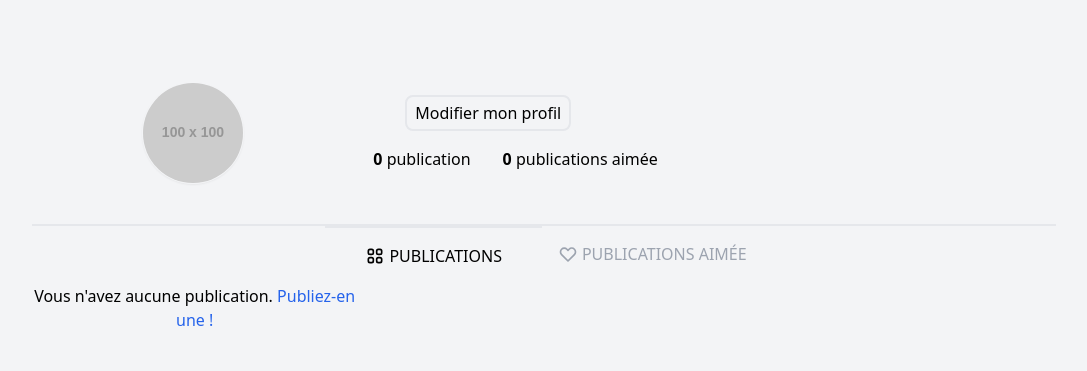
After one commit to theoDELAS/symfony-project-b3, a Symfony app: template templates/user/details.html.twig in a window 1280 px wide. The commit adds this page. Shown: the top 371 px of the page, without its empty margins (96-1183 px from the left). Run offline with Twig, Linux system fonts and the light colour scheme; the template is opened without the code that fills it, so the values that code supplies are empty; grey boxes labelled with a size stand in for pictures from a placeholder-image service; style sheets or scripts are compiled from the project's sources; some libraries are stand-ins or nearby versions.

Commit message:
:sparkles: profile page

```diff
--- a/assets/css/app.css
+++ b/assets/css/app.css
@@ -36,3 +36,11 @@ body {
   @apply object-cover w-full;
   max-height: 600px;
 }
+
+.picture-post {
+  @apply object-cover w-full;
+  height: 300px;
+  max-height: 300px;
+  width: 300px;
+  max-width: 300px;
+}
--- a/assets/js/app.js
+++ b/assets/js/app.js
@@ -1,2 +1,3 @@
 import '../css/app.css';
-import 'notyf/notyf.min.css'
+import 'notyf/notyf.min.css';
+import 'alpinejs';
--- a/templates/includes/header.html.twig
+++ b/templates/includes/header.html.twig
@@ -24,11 +24,11 @@
                         </svg>
                     </a>
                 </li>
-                <li>
-                    <a href="#">
+                <li class="relative" x-data="{isOpen: false}">
+                    <button class="focus:outline-none" @click="isOpen=true">
                         <svg xmlns="http://www.w3.org/2000/svg" fill="none" viewBox="0 0 24 24" stroke="currentColor" class="w-6">
                             <path stroke-linecap="round" stroke-linejoin="round" stroke-width="2" d="M5.121 17.804A13.937 13.937 0 0112 16c2.5 0 4.847.655 6.879 1.804M15 10a3 3 0 11-6 0 3 3 0 016 0zm6 2a9 9 0 11-18 0 9 9 0 0118 0z" />
-                        </svg> #}
+                        </svg>
                     </button>
                     <ul x-show="isOpen" @click.away="isOpen=false" x-cloak class="divide-y bg-white text-xs absolute top-0 right-0 mt-10 w-50 rounded-lg text-black">
                         <li class="block hover:bg-gray-100 py-2 px-5 whitespace-nowrap">
--- /dev/null
+++ b/templates/user/details.html.twig
@@ -0,0 +1,102 @@
+{% extends 'base.html.twig' %}
+
+{% block title %}Hello UserController!{% endblock %}
+
+{% block body %}
+<div class="main-container py-5">
+    <div class="posts grid grid-cols-6 items-center mb-10">
+        <div class="col-span-2 avatar mr-5 flex justify-center">
+            <img class="rounded-full border border-gray-100 shadow-sm" src="http://placehold.it/100x100" alt="avatar de {{ user.firstName }}">
+        </div>
+        <div class="col-span-4 personal-infos">
+            <div class="flex items-center justify-left mb-4">
+                <div class="mr-8 text-2xl font-thin">{{ user.name }}</div>
+                <a href="" class="transition duration-300 border-2 ease-in-out hover:bg-gray-200 transform rounded-lg px-2 py-1">
+                    Modifier mon profil
+                </a>
+            </div>
+            <div class="flex">
+                <div class="posts mr-8">
+                    <strong>{{ user.posts | length }}</strong> publication{% if user.posts | length > 0 %}s{% endif %}
+                </div>
+                <div class="likes">
+                    <strong>{{ user.likes | length }}</strong> publications aimée{% if user.likes | length > 0 %}s{% endif %}
+                </div>
+
+            </div>
+        </div>
+    </div>
+    <div class="border-t-2 pb-5" x-data="{ selected: 'option-1' }">
+        <nav class="flex justify-center">
+            <ul class="flex text-gray-400">
+                <li class="px-10 pt-4" :class="{ 'text-black border-t-2 border-gray-200': selected === 'option-1' }">
+                    <a href="#option-1" @click="selected = 'option-1'" class="flex">
+                        <svg xmlns="http://www.w3.org/2000/svg" fill="none" viewBox="0 0 24 24" stroke="currentColor" class="w-5 mr-1">
+                            <path stroke-linecap="round" stroke-linejoin="round" stroke-width="2" d="M4 6a2 2 0 012-2h2a2 2 0 012 2v2a2 2 0 01-2 2H6a2 2 0 01-2-2V6zM14 6a2 2 0 012-2h2a2 2 0 012 2v2a2 2 0 01-2 2h-2a2 2 0 01-2-2V6zM4 16a2 2 0 012-2h2a2 2 0 012 2v2a2 2 0 01-2 2H6a2 2 0 01-2-2v-2zM14 16a2 2 0 012-2h2a2 2 0 012 2v2a2 2 0 01-2 2h-2a2 2 0 01-2-2v-2z" />
+                        </svg>
+                        <span>PUBLICATIONS</span>
+                    </a>
+                </li>
+                <li class="px-4 pt-4" :class="{ 'text-black border-t-2 border-gray-200': selected === 'option-2' }">
+                    <a href="#option-2" @click="selected = 'option-2'" class="flex">
+                         <svg xmlns="http://www.w3.org/2000/svg" fill="none" viewBox="0 0 24 24" stroke="currentColor" class="w-5 mr-1">
+                            <path stroke-linecap="round" stroke-linejoin="round" stroke-width="2" d="M4.318 6.318a4.5 4.5 0 000 6.364L12 20.364l7.682-7.682a4.5 4.5 0 00-6.364-6.364L12 7.636l-1.318-1.318a4.5 4.5 0 00-6.364 0z" />
+                        </svg>
+                        <span>PUBLICATIONS AIMÉE</span>
+                    </a>
+                </li>
+            </ul>
+        </nav>
+
+        <div x-show.transition.in.opacity.duration.300ms="selected === 'option-1'" class="pt-4 grid grid-cols-3 gap-6">
+            {% if user.posts | length == 0 %}
+                <div class="text-center">
+                    Vous n'avez aucune publication. <a href="#" class="text-blue-600 hover:text-blue-400">Publiez-en une !</a>
+                </div>
+            {% else %}
+                {% for post in user.posts %}
+                    <div class="col-span-1">
+                        <img class="picture-post" src="{{ post.picture }}" alt="">
+                    </div>
+                {% endfor %}
+            {% endif %}
+        </div>
+
+        <div x-show.transition.in.opacity.duration.300ms="selected === 'option-2'" class="pt-4 grid grid-cols-3 gap-6">
+           {% if user.likes | length == 0 %}
+                <div class="text-center">
+                    Vous n'avez aimé aucune publication.
+                </div>
+            {% else %}
+                {% for like in user.likes %}
+                    <div class="col-span-1">
+                        <img class="picture-post" src="{{ like.post.picture }}" alt="">
+                    </div>
+                {% endfor %}
+            {% endif %}
+        </div>
+  </div>
+    {# <nav class="flex items-center justify-center border-t-2 pt-3 pb-5">
+        <ul class="flex items-center space-x-10">
+            <li>
+                <a href="#" class="flex">
+                    <svg xmlns="http://www.w3.org/2000/svg" fill="none" viewBox="0 0 24 24" stroke="currentColor" class="w-5 mr-1">
+                        <path stroke-linecap="round" stroke-linejoin="round" stroke-width="2" d="M4 6a2 2 0 012-2h2a2 2 0 012 2v2a2 2 0 01-2 2H6a2 2 0 01-2-2V6zM14 6a2 2 0 012-2h2a2 2 0 012 2v2a2 2 0 01-2 2h-2a2 2 0 01-2-2V6zM4 16a2 2 0 012-2h2a2 2 0 012 2v2a2 2 0 01-2 2H6a2 2 0 01-2-2v-2zM14 16a2 2 0 012-2h2a2 2 0 012 2v2a2 2 0 01-2 2h-2a2 2 0 01-2-2v-2z" />
+                    </svg>
+                    <span>PUBLICATIONS</span>
+                </a>
+            </li>
+            <li>
+                <a href="#" class="flex">
+                    <svg xmlns="http://www.w3.org/2000/svg" fill="none" viewBox="0 0 24 24" stroke="currentColor" class="w-5 mr-1">
+                        <path stroke-linecap="round" stroke-linejoin="round" stroke-width="2" d="M4.318 6.318a4.5 4.5 0 000 6.364L12 20.364l7.682-7.682a4.5 4.5 0 00-6.364-6.364L12 7.636l-1.318-1.318a4.5 4.5 0 00-6.364 0z" />
+                    </svg>
+                    <span>PUBLICATIONS AIMÉE</span>
+                </a>
+            </li>
+        </ul>
+    </nav> #}
+
+
+</div>
+{% endblock %}
```
Also changed, not shown: src/Controller/UserController.php (added, +27 -0 lines).
